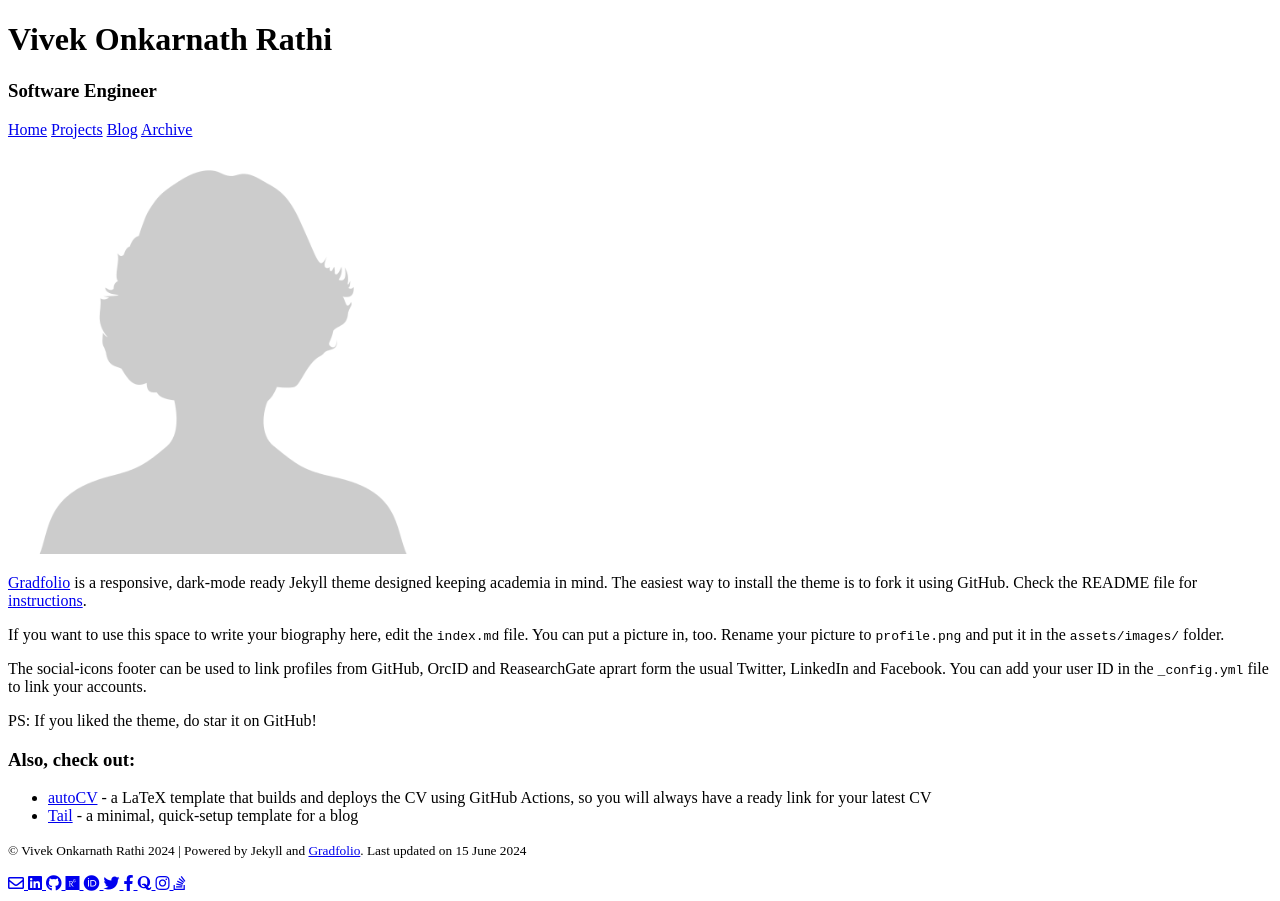
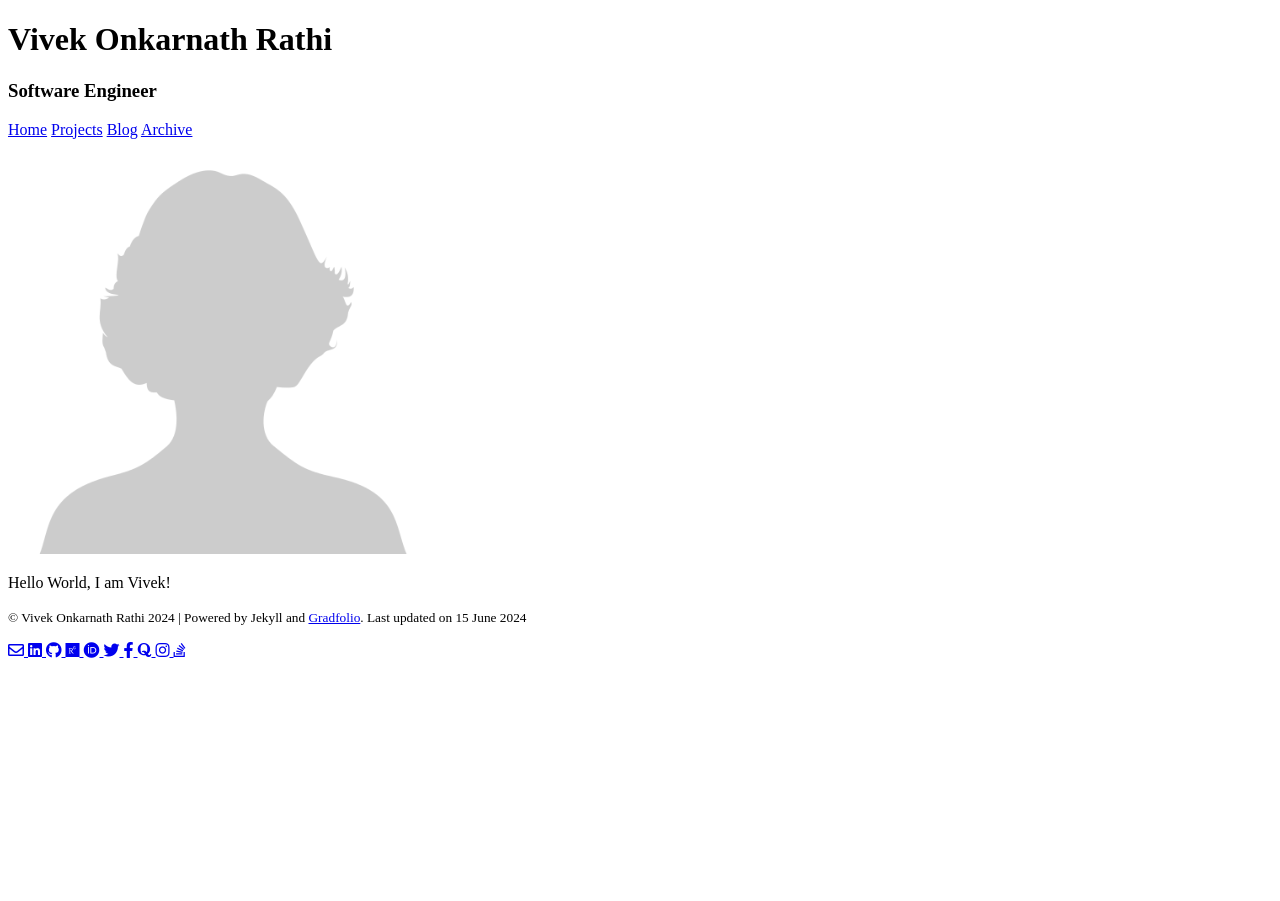
Before and after one commit to vivekrathi14/github.io, a Jekyll site: the page built from index.md, in a window 1280 px wide. Built offline with Jekyll 4.4.1, drawn with Linux system fonts in a browser that asks for light colours; nearby versions of some CDN libraries.

Commit message:
Updated index.md by removing default text

```diff
--- a/index.md
+++ b/index.md
@@ -7,15 +7,4 @@ profile:
 published: true
 ---
 
-[Gradfolio](https://github.com/jitinnair1/gradfolio){:target="_blank"} is a responsive, dark-mode ready Jekyll theme designed keeping academia in mind. The easiest way to install the theme is to fork it using GitHub. Check the README file for [instructions](https://github.com/jitinnair1/gradfolio#installation){:target="_blank"}.
-
-If you want to use this space to write your biography here, edit the `index.md` file. You can put a picture in, too. Rename your picture to `profile.png` and put it in the `assets/images/` folder.
-
-The social-icons footer can be used to link profiles from GitHub, OrcID and ReasearchGate aprart form the usual Twitter, LinkedIn and Facebook. You can add your user ID in the `_config.yml` file to link your accounts.
-
-PS: If you liked the theme, do star it on GitHub!
-
-### Also, check out:
-
-- [autoCV](https://github.com/jitinnair1/autocv) - a LaTeX template that builds and deploys the CV using GitHub Actions, so you will always have a ready link for your latest CV
-- [Tail](https://github.com/jitinnair1/tail) - a minimal, quick-setup template for a blog
+Hello World, I am Vivek!
```
